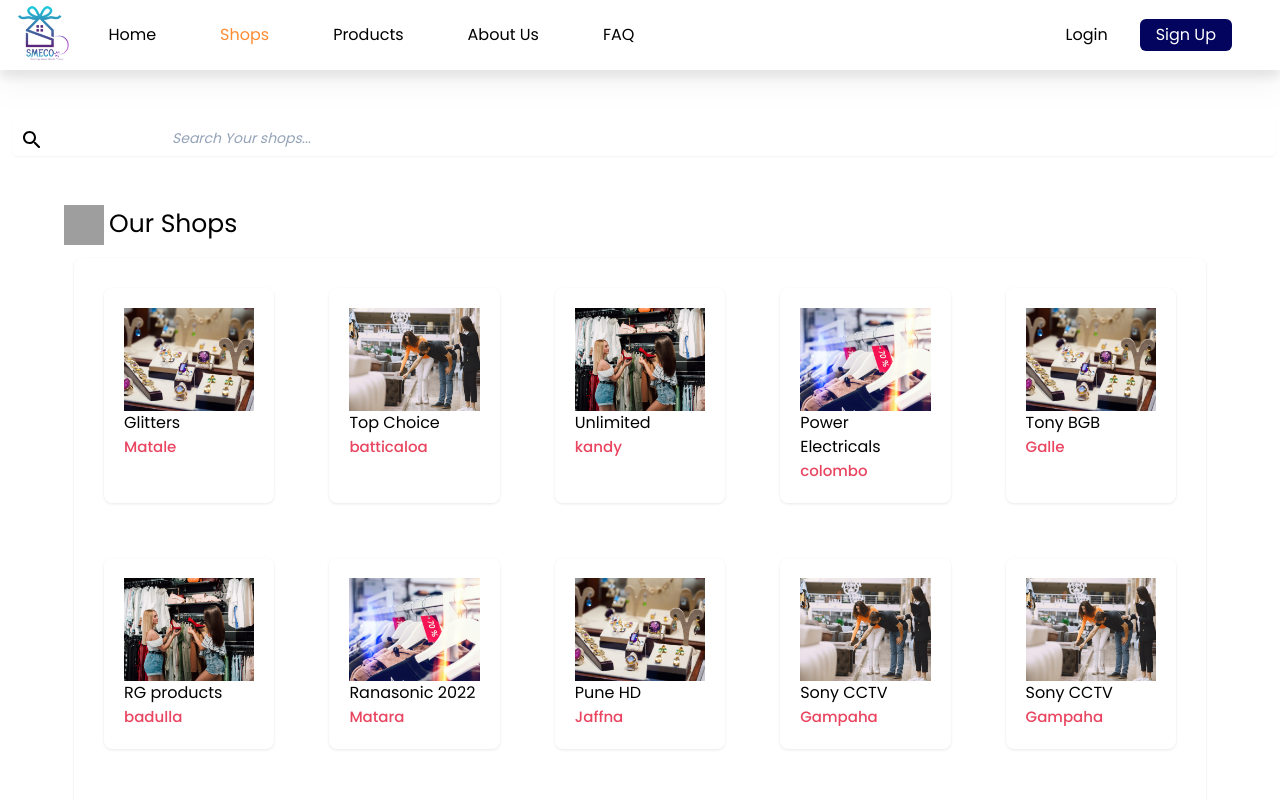
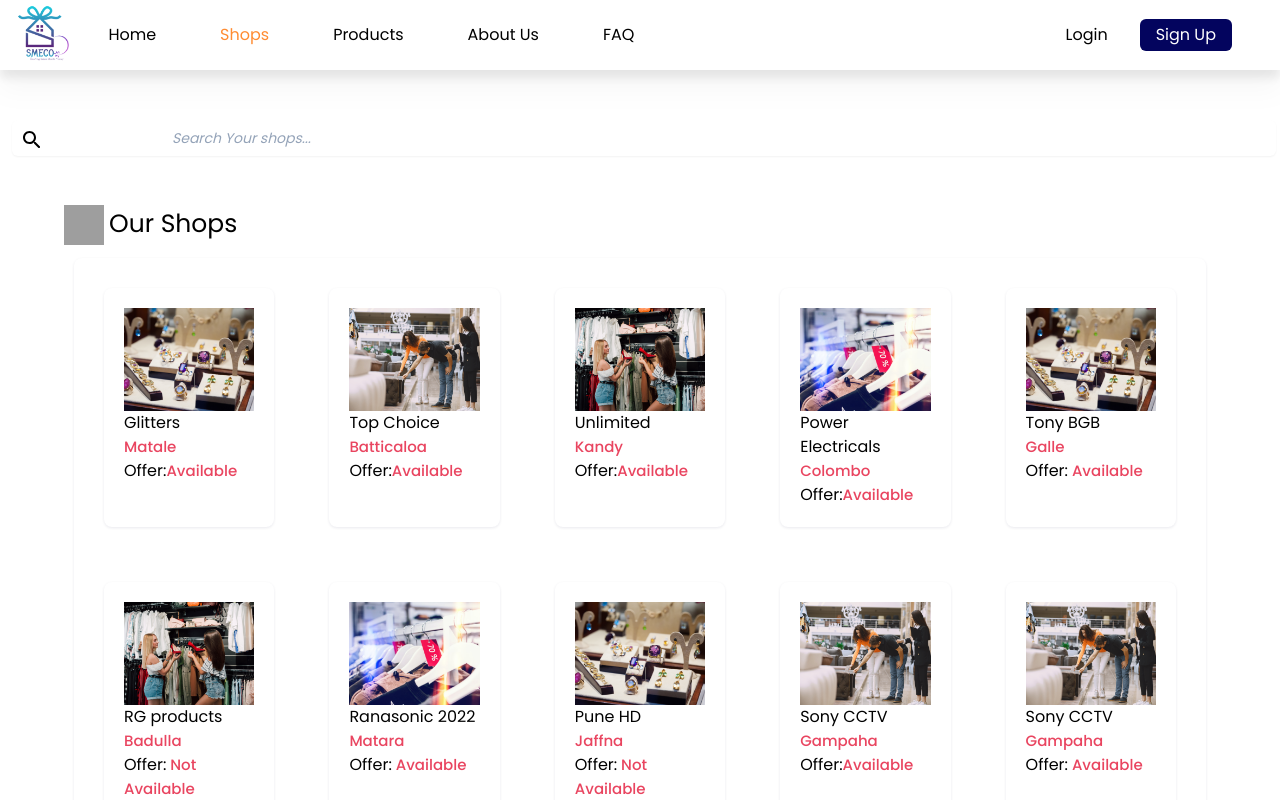
Before and after one commit to SME-CO/smeco_customer_app, a React (Create React App) app: page /shops in a window 1280 px wide. Shown: the top 800 px of the page. Built offline with nearby package versions, Linux system fonts and the light colour scheme; grey boxes are pictures that could not be loaded.

Commit message:
modal added

```diff
--- a/src/components/shops/Sdata.js
+++ b/src/components/shops/Sdata.js
@@ -2,57 +2,68 @@ const Sdata = [
   {
     cover: "./shop/shop1.png",
     name: "Glitters",
-    price: "Matale",
+    city: "Matale",
+    offer: "Available",
   },
   {
     cover: "./shop/shop2.png",
     name: "Top Choice",
-    price: "batticaloa",
+    city: "Batticaloa",
+    offer: "Available",
   },
   {
     cover: "./shop/shop3.png",
     name: "Unlimited",
-    price: "kandy",
+    city: "Kandy",
+    offer: "Available",
   },
   {
     cover: "./shop/shop4.png",
     name: "Power Electricals",
-    price: "colombo",
+    city: "Colombo",
+    offer: "Available",
   },
   {
     cover: "./shop/shop1.png",
     name: "Tony BGB",
-    price: "Galle",
+    city: "Galle",
+    offer: " Available",
   },
   {
     cover: "./shop/shop3.png",
     name: "RG products",
-    price: "badulla",
+    city: "Badulla",
+    offer: " Not Available",
   },
   {
     cover: "./shop/shop4.png",
     name: "Ranasonic 2022",
-    price: "Matara",
+    city: "Matara",
+    offer: " Available",
   },
   {
     cover: "./shop/shop1.png",
     name: "Pune HD",
-    price: "Jaffna",
+    city: "Jaffna",
+    offer: "  Not Available",
   },
   {
     cover: "./shop/shop2.png",
     name: "Sony CCTV",
-    price: "Gampaha",
+    city: "Gampaha",
+    offer: "Available",
   },
   {
     cover: "./shop/shop2.png",
     name: "Sony CCTV",
-    price: "Gampaha",
+    city: "Gampaha",
+    offer: " Available",
   },
   {
     cover: "./shop/shop2.png",
     name: "Sony CCTV",
-    price: "Gampaha",
+    city: "Gampaha",
+    offer: "Not Available",
   },
 ];
 export default Sdata;
--- a/src/components/shops/ShopAll.jsx
+++ b/src/components/shops/ShopAll.jsx
@@ -11,11 +11,14 @@ const ShopAll = () => {
               <img src="https://img.icons8.com/ios-filled/452/shop.png" />
               <h2>Our Shops</h2>
             </div>
+
             <div className="heading-right row ">
               {/* <i className="fa-solid fa-caret-right"></i> */}
             </div>
           </div>
-          <ShopCart2 />
+          <a href="/products">
+            <ShopCart2 />
+          </a>
         </div>
       </section>
     </>
--- a/src/components/shops/ShopCart2.jsx
+++ b/src/components/shops/ShopCart2.jsx
@@ -1,9 +1,6 @@
 import React from "react";
-import Slider from "react-slick";
-// import "slick-carousel/slick/slick.css";
-// import "slick-carousel/slick/slick-theme.css";
+
 import Sdata from "./Sdata";
-// import "../newarrivals/style.css"
 
 const ShopCart2 = () => {
   return (
@@ -17,7 +14,9 @@ const ShopCart2 = () => {
                   <img src={value.cover} alt="" width="100%" />
                 </div>
                 <h4>{value.name}</h4>
-                <span>{value.price}</span>
+                <span>{value.city}</span> <br></br>
+                Offer:
+                <span>{value.offer}</span>
               </div>
             </>
           );
--- a/src/pages/public_customer/Rewards.jsx
+++ b/src/pages/public_customer/Rewards.jsx
@@ -7,6 +7,9 @@ const Rewards = () => {
     <div>
       <Navbar />
       <br></br>
+      <br></br>
+      <br></br>
+      <br></br>
       <DiscountAll />
     </div>
   );
--- a/src/pages/public_customer/modal.jsx
+++ b/src/pages/public_customer/modal.jsx
@@ -1,7 +1,9 @@
 import React from "react";
+import img from "../../assets/bottle1.jpg";
 
 export default function Modal() {
   const [showModal, setShowModal] = React.useState(false);
+
   return (
     <>
       <button
@@ -15,28 +17,24 @@ export default function Modal() {
         <>
           <div className="justify-center items-center flex overflow-x-hidden overflow-y-auto fixed inset-0 z-50 outline-none focus:outline-none">
             <div className="relative w-auto my-6 mx-auto max-w-3xl">
-              {/*content*/}
               <div className="border-0 rounded-lg shadow-lg relative flex flex-col w-full bg-white outline-none focus:outline-none">
-                {/*header*/}
-                <div className="flex items-start justify-between p-5 border-b border-solid border-slate-200 rounded-t">
-                  <h3 className="text-3xl font-semibold">Modal Title</h3>
-                  <button
-                    className="p-1 ml-auto bg-transparent border-0 text-black opacity-5 float-right text-3xl leading-none font-semibold outline-none focus:outline-none"
-                    onClick={() => setShowModal(false)}
-                  >
-                    <span className="bg-transparent text-black opacity-5 h-6 w-6 text-2xl block outline-none focus:outline-none">
-                      ×
-                    </span>
-                  </button>
+                <div className="flex items-start justify-between p-6 border-b border-solid border-slate-200 rounded-t">
+                  <p className="text-xl font-extrabold px-24">
+                    Product Details
+                  </p>
                 </div>
-                {/*body*/}
+
                 <div className="relative p-6 flex-auto">
+                  <img src={img} className="max-w-xs h-auto px-12"></img>
                   <p className="my-4 text-slate-500 text-lg leading-relaxed">
                     Shop : Glitters<br></br>
+                    Price : Rs 450<br></br>
                     Location : Matale
+                    <br></br>
+                    Discription : Flexible Smooth Sport Shoe
                   </p>
                 </div>
-                {/*footer*/}
+
                 <div className="flex items-center justify-end p-6 border-t border-solid border-slate-200 rounded-b">
                   <button
                     className="text-red-500 background-transparent font-bold uppercase px-6 py-2 text-sm outline-none focus:outline-none mr-1 mb-1 ease-linear transition-all duration-150"
@@ -45,13 +43,6 @@ export default function Modal() {
                   >
                     Close
                   </button>
-                  {/* <button
-                    className="bg-emerald-500 text-white active:bg-emerald-600 font-bold uppercase text-sm px-6 py-3 rounded shadow hover:shadow-lg outline-none focus:outline-none mr-1 mb-1 ease-linear transition-all duration-150"
-                    type="button"
-                    onClick={() => setShowModal(false)}
-                  >
-                    Reserve Offer
-                  </button> */}
                 </div>
               </div>
             </div>
```
